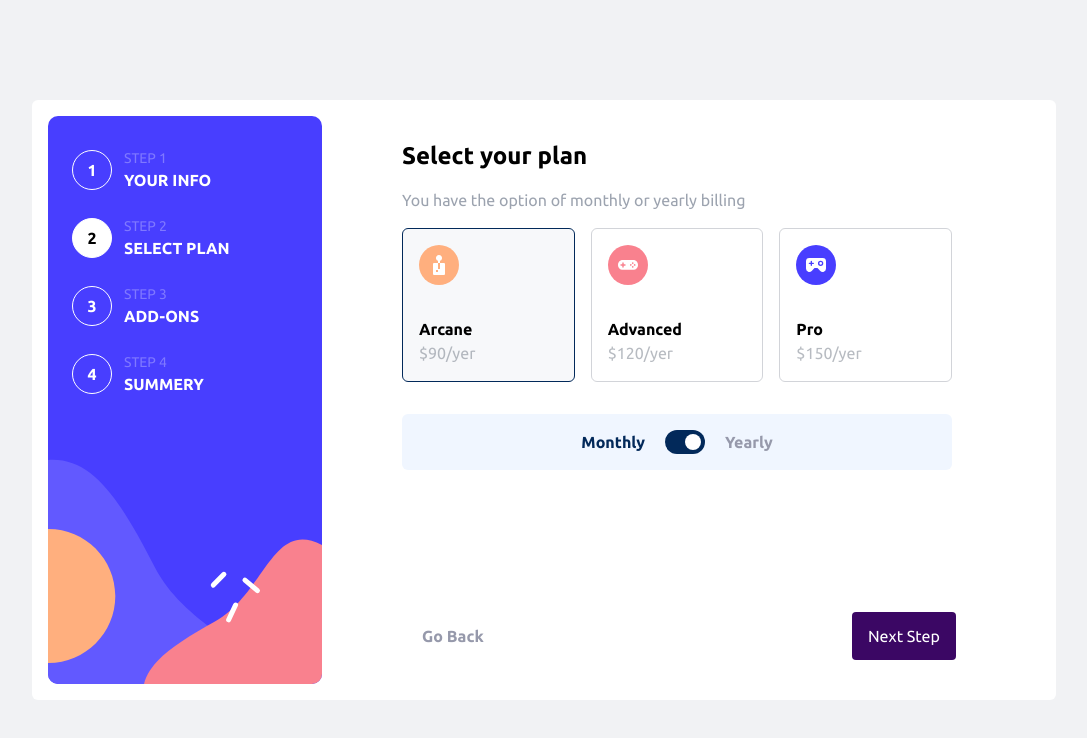
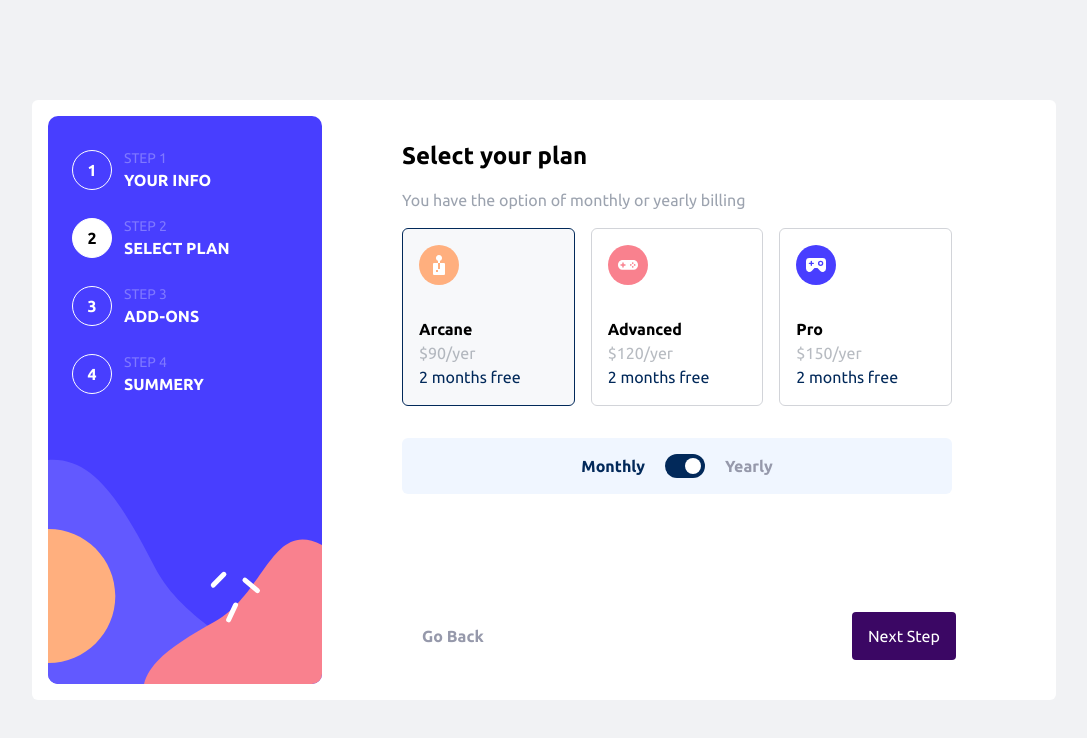
Before and after one commit to GrzegorzBanaszak/multi-step-form, a React (Vite) app: page / in a window 1280 px wide. Both pictures are taken after a click on the element 780 px from the left and 442 px from the top of the page. Shown: the top 738 px of the page, without its empty margins (96-1183 px from the left). Built offline with nearby package versions, Linux system fonts and the light colour scheme.

Commit message:
Free month description for plan card

```diff
--- a/src/components/PlanCard.tsx
+++ b/src/components/PlanCard.tsx
@@ -19,10 +19,11 @@ const PlanCard: FunctionComponent<PlanCardPros> = ({ icon, title, price }) => {
   return (
     <div
       onClick={() => dispatch(selectPlan({ name: title, price: getPrice() }))}
-      className={`w-full border-[1px] border-gray-500/30 p-4 rounded-md flex gap-x-4 items-center lg:flex-col lg:items-start lg:gap-x-0 lg:gap-y-8 hover:border-marineBlue duration-300 cursor-pointer ${
+      className={`w-full border-[1px] border-gray-500/30 p-4 rounded-md  hover:border-marineBlue duration-300 cursor-pointer ${
         name === title && "bg-lightGray/20 border-marineBlue"
       }`}
     >
+      <div className="flex gap-x-4 items-center lg:flex-col lg:items-start lg:gap-x-0 lg:gap-y-8">
         {/* icon */}
         <div>{icon}</div>
         {/* description */}
@@ -32,6 +33,10 @@ const PlanCard: FunctionComponent<PlanCardPros> = ({ icon, title, price }) => {
             ${type === PlanType.MONTHLY ? price : price * 10}/
             {type === PlanType.MONTHLY ? "mo" : "yer"}
           </div>
+          {type === PlanType.YEARLY && (
+            <div className="text-marineBlue">2 months free</div>
+          )}
+        </div>
       </div>
     </div>
   );
```
Lines whose indentation alone changed are shown as unchanged.
